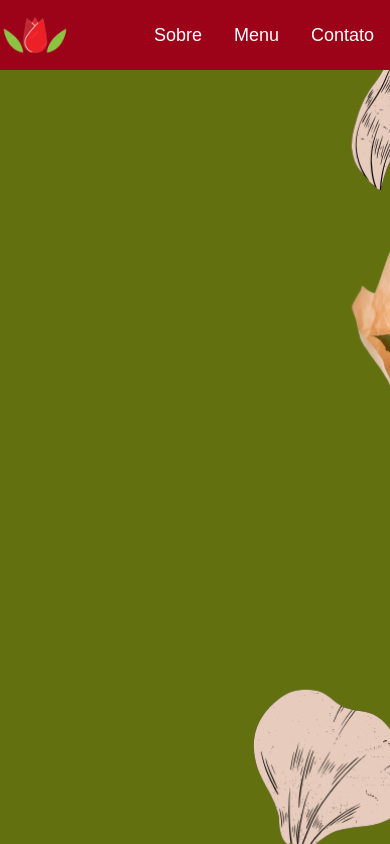
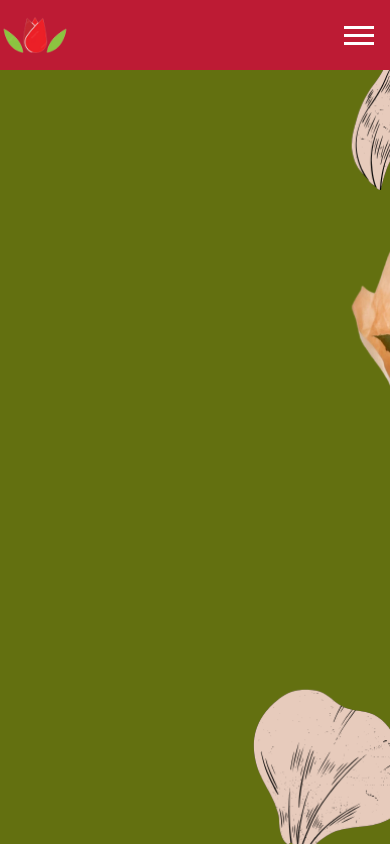
Before and after one commit to EstudanteErick/Floricultura, a plain HTML site: page index.html in a window 390 px wide. Drawn offline with Linux system fonts and the light colour scheme.

Commit message:
menu ja feito

```diff
--- a/script.js
+++ b/script.js
@@ -0,0 +1,4 @@
+const hamburger = document.querySelector (".hamburger");
+const nav = document.querySelector(".nav");
+
+hamburger.addEventListener("click" , () => nav.classList.toggle ("active"))
--- a/style.css
+++ b/style.css
@@ -11,7 +11,7 @@ a {
 }
 
 .header {
-    background: #9C0218;
+    background: #bd1b34;
     box-shadow: 1px 0px 6px black;
     padding-inline: 16px;
 }
@@ -49,7 +49,87 @@ a {
 }
 
 .hamburger {
+    display: none;
     border: none;
     background: none;
     border-top: 3px solid white;
+    cursor: pointer;
 }
+
+.hamburger::before,
+.hamburger::after {
+    content: "";
+    display: block;
+    width: 30px;
+    height: 3px;
+    background: white;
+    margin-top: 5px;
+    position: relative;
+    transition: 0.3s;
+}
+
+@media (max-width: 767px) {
+    .hamburger {
+        display: block;
+        z-index: 1;
+    }
+
+    .nav-list {
+        position: fixed;
+        top: 0;
+        left: 0;
+        width: 100vw;
+        height: 100vh;
+        background: #bd1b34;
+        clip-path: circle(100px at 90% -15%);
+        transition: 1s ease-out;
+
+        flex-direction: column;
+        justify-content: space-around;
+        align-items: center;
+        gap: 0;
+        pointer-events: none;
+    }
+
+    .nav-list > a {
+        font-size: 24px;
+        opacity: 0;
+    }
+
+    .nav-list li:nth-child(1) a {
+        transition: 0.5s 0.2s;
+    }
+
+    .nav-list li:nth-child(2) a {
+        transition: 0.5s 0.4s;
+    }
+
+    .nav-list li:nth-child(3) a {
+        transition: 0.5s 0.6s;
+    }
+
+    .nav.active .nav-list {
+        clip-path: circle(1500px at 90% -15%);
+        pointer-events: all;
+    }
+
+    .nav.active .nav-list > a {
+        opacity: 1;
+    }
+
+    .nav.active .hamburger {
+        position: fixed;
+        top: 26px;
+        right: 16px;
+        border-top-color: transparent;
+    }
+
+    .nav.active .hamburger::before {
+        transform: rotate(135deg);
+    }
+
+    .nav.active .hamburger::after {
+        transform: rotate(-135deg);
+        top: -7px;
+    }
+}
```
Also changed, not shown: 1 other file.
